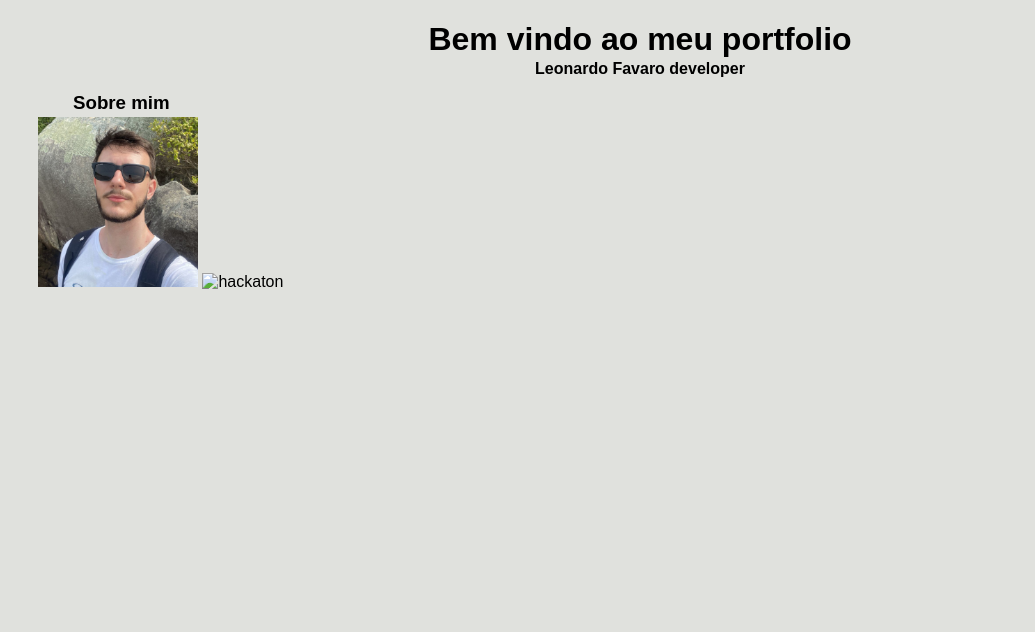
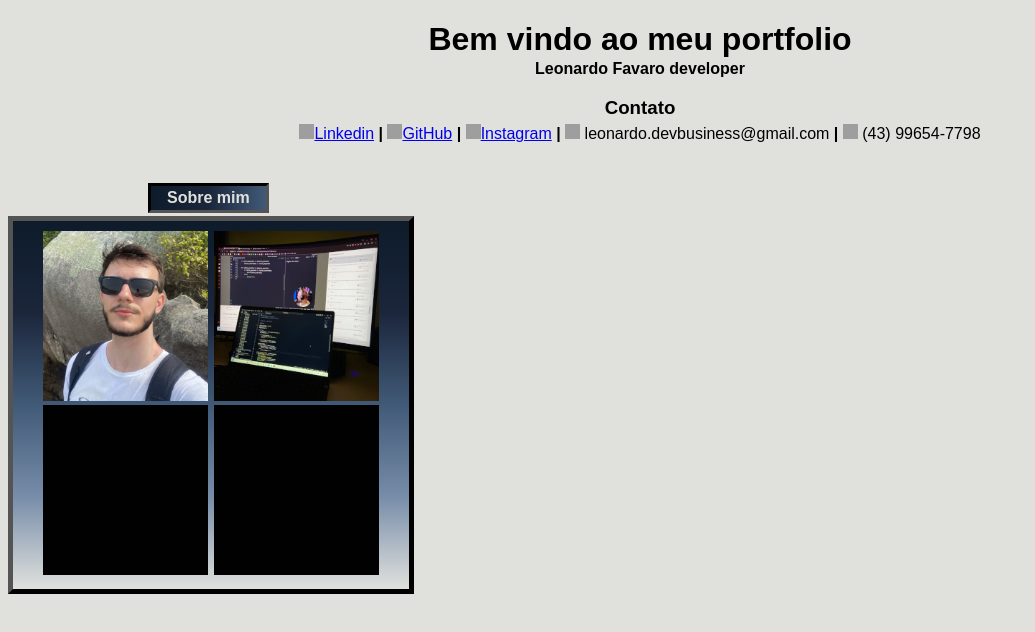
Before and after one commit to LeoFavarodev/Portfolio-Leonardo-Favaro, a plain HTML site: page index.html in a window 1280 px wide. Shown: the whole page, without its empty margins (0-1035 px from the left). Drawn offline with Linux system fonts and the light colour scheme; grey boxes are pictures that could not be loaded.

Commit message:
Atualização portfolio

```diff
--- a/Css/style_index.css
+++ b/Css/style_index.css
@@ -42,17 +42,71 @@ h2{
 }
 
 h3{
+    margin-bottom: 5px;
+}
+
+#div1{
+    text-align: center;
+    margin-bottom: 35px;
+}
+
+.traco{
+    font-weight: bolder;
+}
+
+button{
     margin-top: 5px;
     margin-bottom: 3px;
-    margin-left: 65px;
+    margin-left: 140px;
+    padding: 3px 16px 3px 16px;
+    border: 3px inset black;
+    display: inline-block;
+    font-size: 1em;
+    background-image: linear-gradient(to right, #0D1B2A, #1B263B ,#415A77);
+    color: #E0E1DD;
+    cursor: pointer;
+    font-weight: bold;
+
+}
+
+#div2{
+    border: 5px outset black;
+    display: inline-block;
+    background-image: linear-gradient(to bottom, #0d1b2a, #1B263B, #415A77, #778DA9, #E0E1DD);
 }
 
 #sobremim{
     height: 170px;
-    width: 160px;
     margin-left: 30px;
+    width: 165px;
+    margin-top: 10px;
 }
-button{
+
+#estudo{
+    margin-left: 2px;
+    width: 165px;
+    height: 170px;
+    margin-top: 10px;
+    margin-right: 30px;
+}
+
+#preto1{
+    height: 170px;
+    width: 165px;
+    margin-left: 30px;
+    margin-bottom: 10px;
+}
+
+#preto2{
+    height: 170px;
+    width: 165px;
+    margin-left: 2px;
+    margin-right: 30px;
+    margin-bottom: 10px;
+}
+
+
+/* button{
     padding: 10px 15px 10px 15px;
     border-radius: 5px;
     border: 3px outset black;
@@ -66,4 +120,4 @@ button{
 
 button:hover{
     cursor: pointer;
-}
+}  */
--- a/index.html
+++ b/index.html
@@ -10,9 +10,28 @@
     <h1>Bem vindo ao meu portfolio</h1>
     <h2>Leonardo Favaro developer</h2>
 
-    <h3>Sobre mim</h3>
-    <img id="sobremim" src="imagens/Foto_sobremim.png" alt="Sobremim">
-    <img src="" alt="hackaton">
+    <div id="div1">
+        <h3>Contato</h3>
+            <img src="https://icons.iconarchive.com/icons/limav/flat-gradient-social/128/Linkedin-icon.png" width="15" height="15"><a href="https://www.linkedin.com/in/leonardo-fávaro-b05924233/" target="_blank">Linkedin</a> <span class="traco">|</span>
+
+            <img src="https://icons.iconarchive.com/icons/simpleicons-team/simple/128/github-icon.png" width="15" height="15"><a href="https://github.com/LeoFavarodev" target="_blank">GitHub</a> <span class="traco">|</span>
+
+            <img src="https://icons.iconarchive.com/icons/pictogrammers/material/128/instagram-icon.png" width="15" height="15"><a href="https://www.instagram.com/leo__favaro/" target="_blank">Instagram</a> <span class="traco">|</span>
+
+            <img src="https://icons.iconarchive.com/icons/dtafalonso/android-l/128/Gmail-icon.png" width="15" height="15">
+            leonardo.devbusiness@gmail.com <span class="traco">|</span>
+
+            <img src="https://icons.iconarchive.com/icons/icons8/windows-8/128/Mobile-Phone-icon.png" width="15" height="15">
+            (43) 99654-7798
+    </div>
+
+    <a href="pag002.html" target="_blank"><button>Sobre mim</button></a> <br>
+    <div id="div2">
+        <img id="sobremim" src="imagens/Foto_sobremim.png" alt="Sobremim">
+        <img id="estudo" src="imagens/estudo.png" alt="estudo"> <br>
+        <img id="preto1" src="imagens/preto.png" alt="#">
+        <img id="preto2" src="imagens/preto.png" alt="#">
+    </div>
 
     <!-- <a href="pag002.html" target="_blank"><button>Página principal</button></a> -->
 </body>
```
Also changed, not shown: pag002.html (+1 -4 lines), imagens/estudo.png (added), imagens/preto.png (added).
